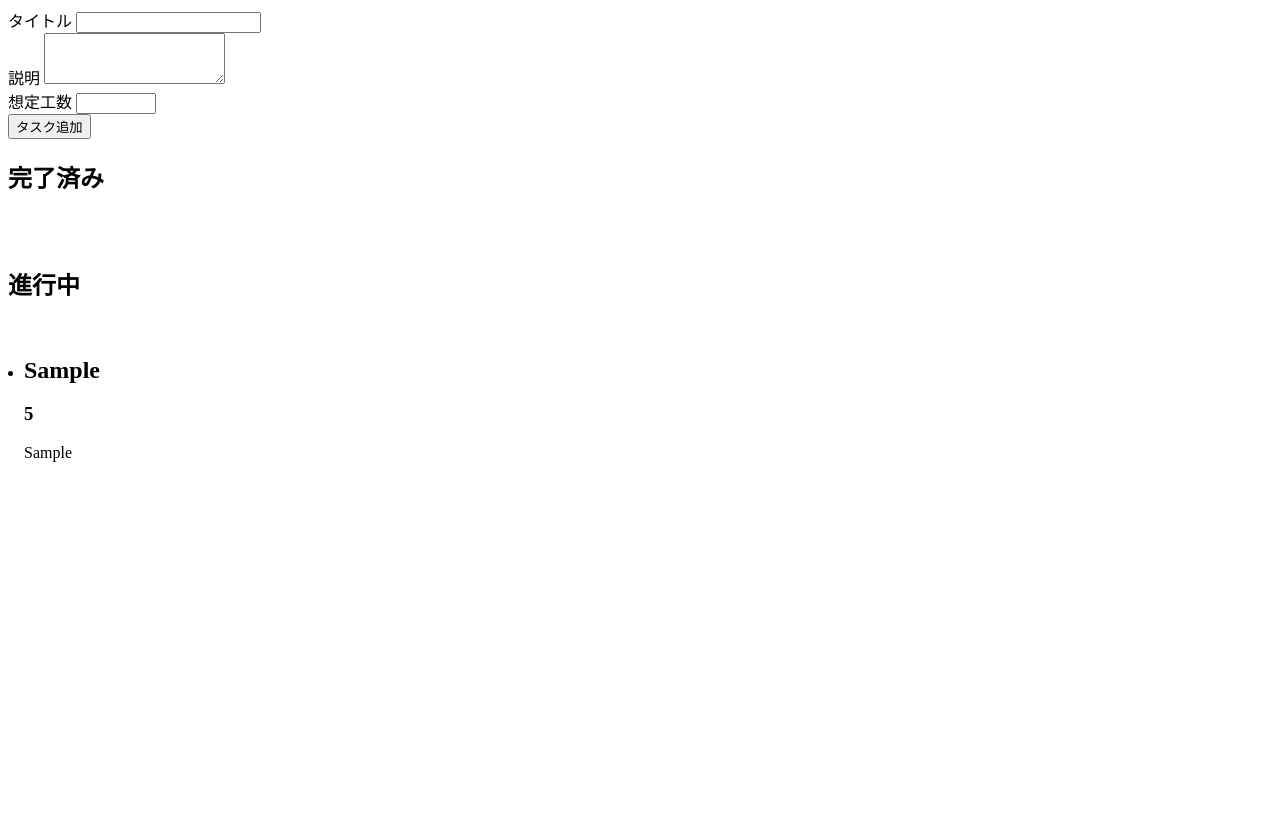
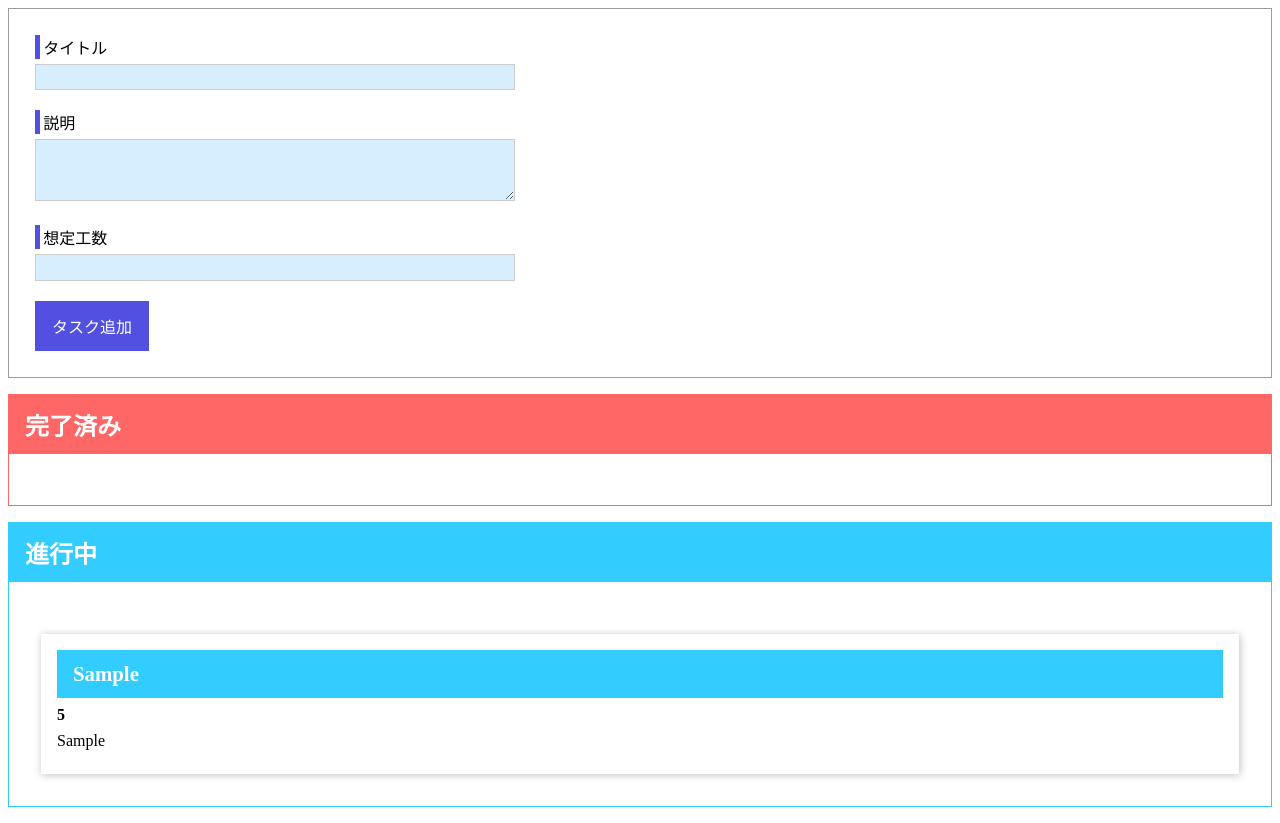
Before and after one commit to tamr9678/task-manager, a website with bundled scripts: page index.html in a window 1280 px wide. Both pictures are taken after typing "Sample", "Sample", "5" into the empty fields and a click on the button "タスク追加". Before the commit the page ends 800 px from the top, so only its background shows below. Built offline with nearby package versions, Linux system fonts and the light colour scheme.

Commit message:
スタイルの設定

```diff
--- a/app.css
+++ b/app.css
@@ -1,7 +1,112 @@
-/* TODO: 書く */
+* {
+  box-sizing: border-box;
+}
 
-/* paddingがないとドロップするスペースがないので仮置き */
+body {
+  font: inherit;
+}
+
+form {
+  width: 100%;
+  margin: 0 auto;
+  border: 1px solid #9c9c9c;
+  padding: 1rem;
+  box-sizing: border-box;
+}
+
+.form-control {
+  padding: 10px;
+  width: 65%;
+}
+
+.form-control label {
+  font: inherit;
+  display: block;
+  border-left: solid 5px #5250e0;
+  padding-left: 0.2rem;
+  margin-bottom: 0.3rem;
+}
+
+input,
+textarea {
+  font: inherit;
+  padding: 0.2rem 0.4rem;
+  width: 100%;
+  max-width: 30rem;
+  border: 1px solid #ccc;
+  background: #d7eeff;
+}
+
+button {
+  margin: 10px;
+  font: inherit;
+  background: #5250e0;
+  border: 1px solid #5250e0;
+  cursor: pointer;
+  color: white;
+  padding: 0.75rem 1rem;
+}
+
+button:hover {
+  background: #2626d3;
+  border: 1px solid #2626d3;
+}
+
+.tasks {
+  margin: 1rem auto;
+}
+
+#active-tasks {
+  border: 1px solid #33ccff;
+}
+
+#active-tasks h2 {
+  background-color: #33ccff;
+  color: white;
+  padding: 0.75rem 1rem;
+  margin-top: 0;
+}
+
+#finished-tasks {
+  border: 1px solid #ff6666;
+}
+
+#finished-tasks h2 {
+  background-color: #ff6666;
+  color: white;
+  padding: 0.75rem 1rem;
+  margin-top: 0;
+}
+
 .tasks ul {
+  list-style: none;
   margin: 0;
   padding: 1rem;
 }
+
+.tasks li {
+  box-shadow: 1px 1px 8px rgba(0, 0, 0, 0.26);
+  padding: 1rem;
+  margin: 1rem;
+  background-color: white;
+}
+
+.tasks li h2 {
+  margin: 0.5rem 0;
+  font-size: 1rem;
+}
+
+.tasks li h2 {
+  margin: 0.5rem 0;
+  font-size: 1.3rem;
+}
+
+.tasks li h3 {
+  margin: 0.5rem 0;
+  font-size: 1rem;
+}
+
+.tasks li p {
+  margin: 0.5rem 0;
+  font-size: 1rem;
+}
```
